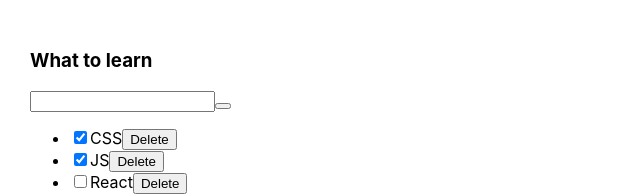
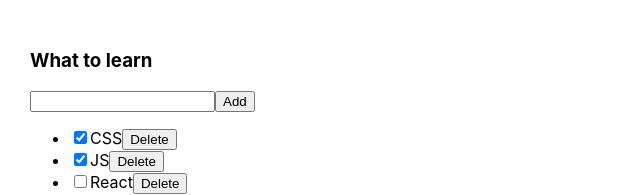
Before and after one commit to artyomakulov/todolist-ts, a React (Create React App) app: page / in a window 1280 px wide. Shown: the top 195 px of the page, without its empty margins (0-640 px from the left). Built offline with nearby package versions, Linux system fonts and the light colour scheme.

Commit message:
add all buttons logic

```diff
--- a/package.json
+++ b/package.json
@@ -10,10 +10,12 @@
     "@types/node": "^16.18.54",
     "@types/react": "^18.2.23",
     "@types/react-dom": "^18.2.8",
+    "@types/uuid": "^9.0.4",
     "react": "^18.2.0",
     "react-dom": "^18.2.0",
     "react-scripts": "5.0.1",
     "typescript": "^4.9.5",
+    "uuid": "^9.0.1",
     "web-vitals": "^2.1.4"
   },
   "scripts": {
--- a/src/App.tsx
+++ b/src/App.tsx
@@ -1,15 +1,17 @@
 import React, { useState } from 'react'
 import './App.css'
 import { TaskType, Todolist } from './Components/Todolist'
+import { v1 } from 'uuid'
 
 export type FilterValueType = 'all' | 'completed' | 'active'
 
 function App() {
   let [tasks, setTasks] = useState<TaskType[]>([
-    { id: 1, title: 'CSS', isDone: true },
-    { id: 2, title: 'JS', isDone: true },
-    { id: 3, title: 'React', isDone: false },
+    { id: v1(), title: 'CSS', isDone: true },
+    { id: v1(), title: 'JS', isDone: true },
+    { id: v1(), title: 'React', isDone: false },
   ])
+  console.log('tasks', tasks)
 
   let [filter, setFilter] = useState<FilterValueType>('all')
 
@@ -18,8 +20,14 @@ function App() {
   //   { id: 2, title: 'LOTR', isDone: true },
   //   { id: 3, title: 'Hobbit', isDone: false },
   // ]
+  function addTask (title:string) {
+    let newTask = {id: v1(), title: title, isDone: false}
+    let newTasks = [newTask, ...tasks]
+    setTasks(newTasks)
+  }
 
-  function removeTask(id: number) {
+
+  function removeTask(id: string) {
     let filteredTasks = tasks.filter((task) => task.id !== id)
     setTasks(filteredTasks)
   }
@@ -43,6 +51,7 @@ function App() {
         tasks={tasksForTodolist}
         removeTask={removeTask}
         changeFilter={changeFilter}
+        addTask={addTask}
       />
       {/* <Todolist title="Movies" tasks={tasks2} /> */}
     </div>
--- a/src/Components/Todolist.tsx
+++ b/src/Components/Todolist.tsx
@@ -1,7 +1,8 @@
-import { FilterValueType } from "../App"
+import { ChangeEvent, KeyboardEvent, useState } from 'react'
+import { FilterValueType } from '../App'
 
 export type TaskType = {
-  id: number
+  id: string
   title: string
   isDone: boolean
 }
@@ -9,33 +10,64 @@ export type TaskType = {
 type PropTypes = {
   title: string
   tasks: TaskType[]
-  removeTask: (id: number) => void
+  removeTask: (id: string) => void
   changeFilter: (value: FilterValueType) => void
+  addTask: (title: string) => void
 }
 
 export function Todolist(props: PropTypes) {
+  const [newTaskTitle, setNewTaskTitle] = useState('')
+
+  const onChangeHandler = (e: ChangeEvent<HTMLInputElement>) => {
+    setNewTaskTitle(e.currentTarget.value)
+  }
+
+  const onKeyDownHandler = (e: KeyboardEvent<HTMLInputElement>) => {
+    if (e.key === 'Enter') {
+      props.addTask(newTaskTitle)
+      setNewTaskTitle('')
+    }
+  }
+
+  const addTask = () => {
+    props.addTask(newTaskTitle)
+    setNewTaskTitle('')
+  }
+
+  const onAllClickHandler = () => props.changeFilter('all')
+  const onActiveClickHandler = () => props.changeFilter('active')
+  const onCompletedClickHandler = () => props.changeFilter('active')
+
   return (
     <div>
       <h3>{props.title}</h3>
       <div>
-        <input />
-        <button></button>
+        <input
+          value={newTaskTitle}
+          onChange={onChangeHandler}
+          onKeyDown={onKeyDownHandler}
+        />
+        <button onClick={addTask}>Add</button>
       </div>
       <ul>
         {props.tasks.map((task) => {
+          const onRemoveHandler = () => {
+            props.removeTask(task.id)
+          }
+
           return (
             <li key={task.id}>
               <input type="checkbox" checked={task.isDone} />
               <span>{task.title}</span>
-              <button onClick={() => {props.removeTask(task.id)}}>Delete</button>
+              <button onClick={onRemoveHandler}>Delete</button>
             </li>
           )
         })}
       </ul>
       <div>
-        <button onClick={() => {props.changeFilter('all')}}>All</button>
-        <button onClick={() => {props.changeFilter('active')}}>Active</button>
-        <button onClick={() => {props.changeFilter('completed')}}>Completed</button>
+        <button onClick={onAllClickHandler}>All</button>
+        <button onClick={onActiveClickHandler}>Active</button>
+        <button onClick={onCompletedClickHandler}>Completed</button>
       </div>
     </div>
   )
```
Also changed, not shown: 1 other file (tests, documents, lock files or other folders).
